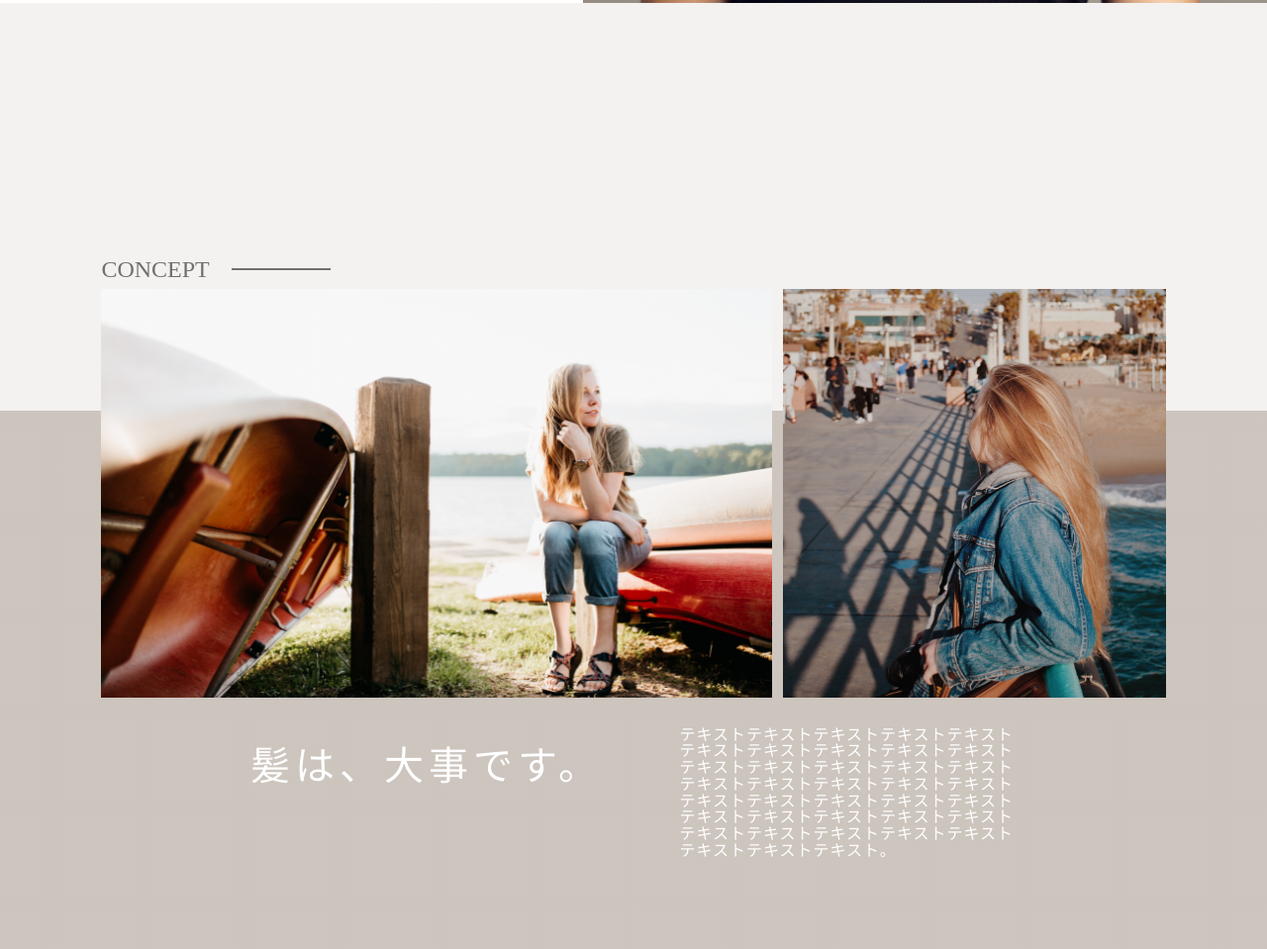
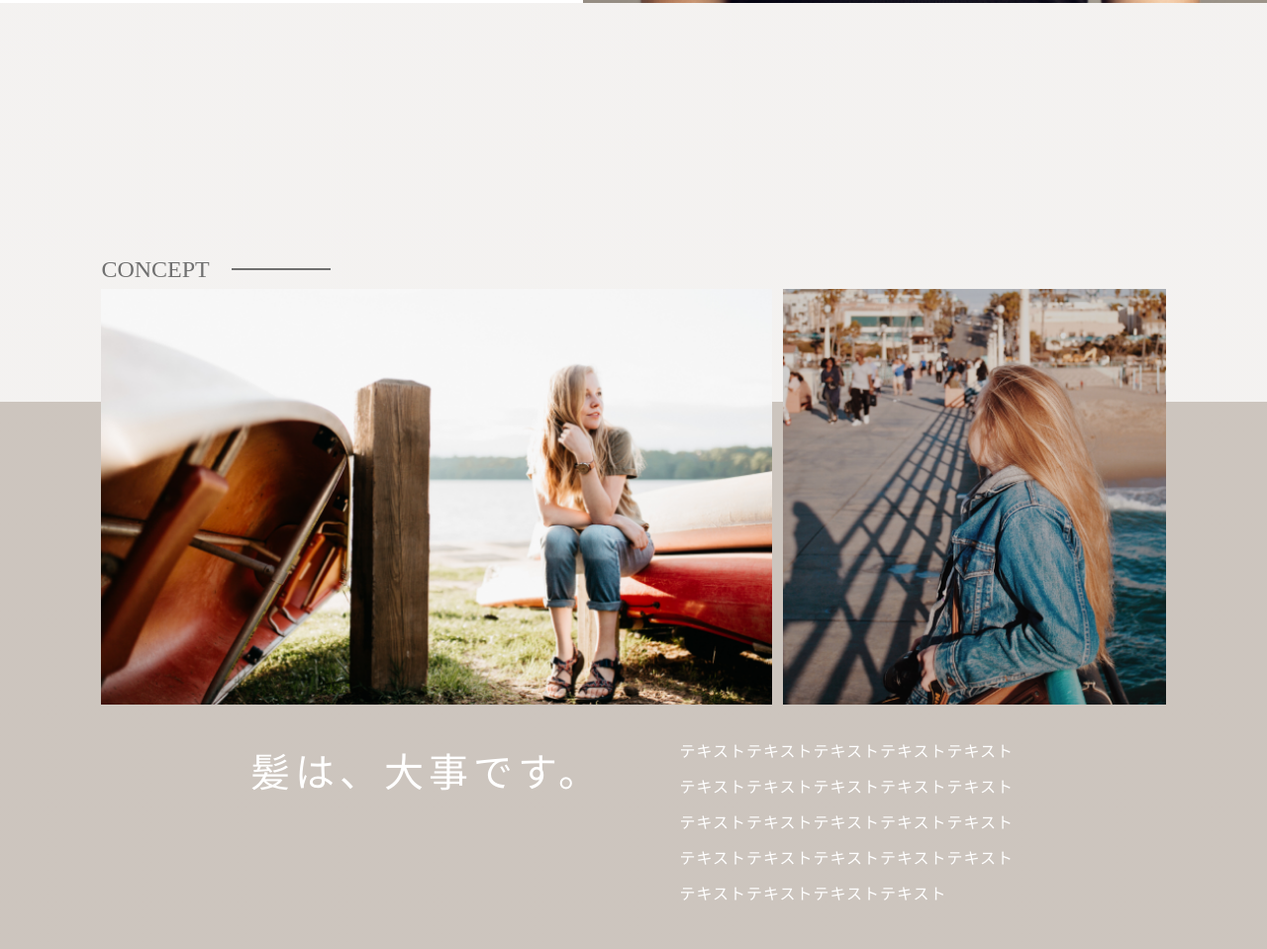
Before and after one commit to SotaTonegawa/codevillage, a plain HTML site: page index.html in a window 1280 px wide. Shown: the part 797-1756 px from the top of the page at 99% size. Drawn offline with Linux system fonts and the light colour scheme.

Commit message:
fix some issue

```diff
--- a/index.html
+++ b/index.html
@@ -40,16 +40,16 @@
         <div class="wrap">
             <div class="concept__img">
                 <div class="concept__img__l">
-                    <img src="img/andrew-neel-f480QIEvwGI-unsplash.png" height="100%" width="100%">
+                    <img src="img/andrew-neel-f480QIEvwGI-unsplash.png" class="concept-img-a">
                 </div>
                 <div class="concept__img__r">
-                    <img src="img/joel-mott-mNYL0surXh8-unsplash.png" height="100%" width="100%">
+                    <img src="img/joel-mott-mNYL0surXh8-unsplash.png" class="concept-img-b">
                 </div>
             </div>
             <div class="concept-container">
                 <p class="concept-copy">髪は、大事です。</p>
                 <p class="concept-text">
-                    テキストテキストテキストテキストテキストテキストテキストテキストテキストテキストテキストテキストテキストテキストテキストテキストテキストテキストテキストテキストテキストテキストテキストテキストテキストテキストテキストテキストテキストテキストテキストテキストテキストテキストテキストテキストテキストテキスト。
+                    テキストテキストテキストテキストテキストテキストテキストテキストテキストテキストテキストテキストテキストテキストテキストテキストテキストテキストテキストテキストテキストテキストテキストテキスト
                 </p>
             </div>
         </div>
--- a/scss/_concept.scss
+++ b/scss/_concept.scss
@@ -7,18 +7,26 @@
     justify-content: space-between;
     padding: 0;
     &__l {
-        height: 100%;
         width: 63%;
         @include sp {
             width: 49%;
         }
     }
     &__r {
-        height: 100%;
         width: 36%;
         @include sp {
             width: 49%;
         }
+    }
+}
+
+.concept-img-a, .concept-img-b {
+    height: 100%;
+    width: 100%;
+}
+
+.concept-img-a {
+    @include sp {
     }
 }
 
@@ -62,6 +70,7 @@
     font-family: $ja-text;
     transform: translateY(3rem);
     letter-spacing: 0.1rem;
+    line-height: 3.6rem;
     min-width: 23.6rem;
     @include sp {
         width: 100%;
--- a/scss/_first-v.scss
+++ b/scss/_first-v.scss
@@ -29,7 +29,7 @@
                 font-family: $ja-catch;
                 line-height: 1em;
                 letter-spacing: 0.2rem;
-                margin-top: 291px;
+                margin-top: 296px;
                 margin-left: 27%;
                 @include tab {
                     width: 84%;
--- a/scss/_footer.scss
+++ b/scss/_footer.scss
@@ -27,7 +27,6 @@ footer {
         height: 201px;
         padding-top: 0;
         padding-bottom: 20px;
-
     }
     &__sns {
         display: flex;
@@ -57,6 +56,9 @@ footer {
     font-family: $en-catch;
     color: #7070704D;
     margin-right: 2.6rem;
+    @include sp {
+        font-size: 1.8rem;
+    }
 }
 
 #icon {
--- a/scss/_lib.scss
+++ b/scss/_lib.scss
@@ -61,3 +61,7 @@ body {
         padding-bottom: 50px;
     }
 }
+
+img {
+    object-fit: cover;
+}
--- a/scss/_menu.scss
+++ b/scss/_menu.scss
@@ -10,10 +10,11 @@
     width: 30%;
     font-family: $en-catch;
     @include  tab {
-        width: 84%;
-        margin: 0 auto;
+        width: 100%;
+        // margin: 0 auto;
     &__img {
         width: 100%;
+        object-fit: full;
         }
     }
     &__heading {
@@ -27,6 +28,7 @@
         margin-top: 3.4rem;
         padding: 0 1rem 0 1rem;
         letter-spacing: 1.6px;
+        line-height: 3.2rem;
     }
     &__price {
         font-size: 1.6rem;
```
Also changed, not shown: css/main.css, 1 other file.
